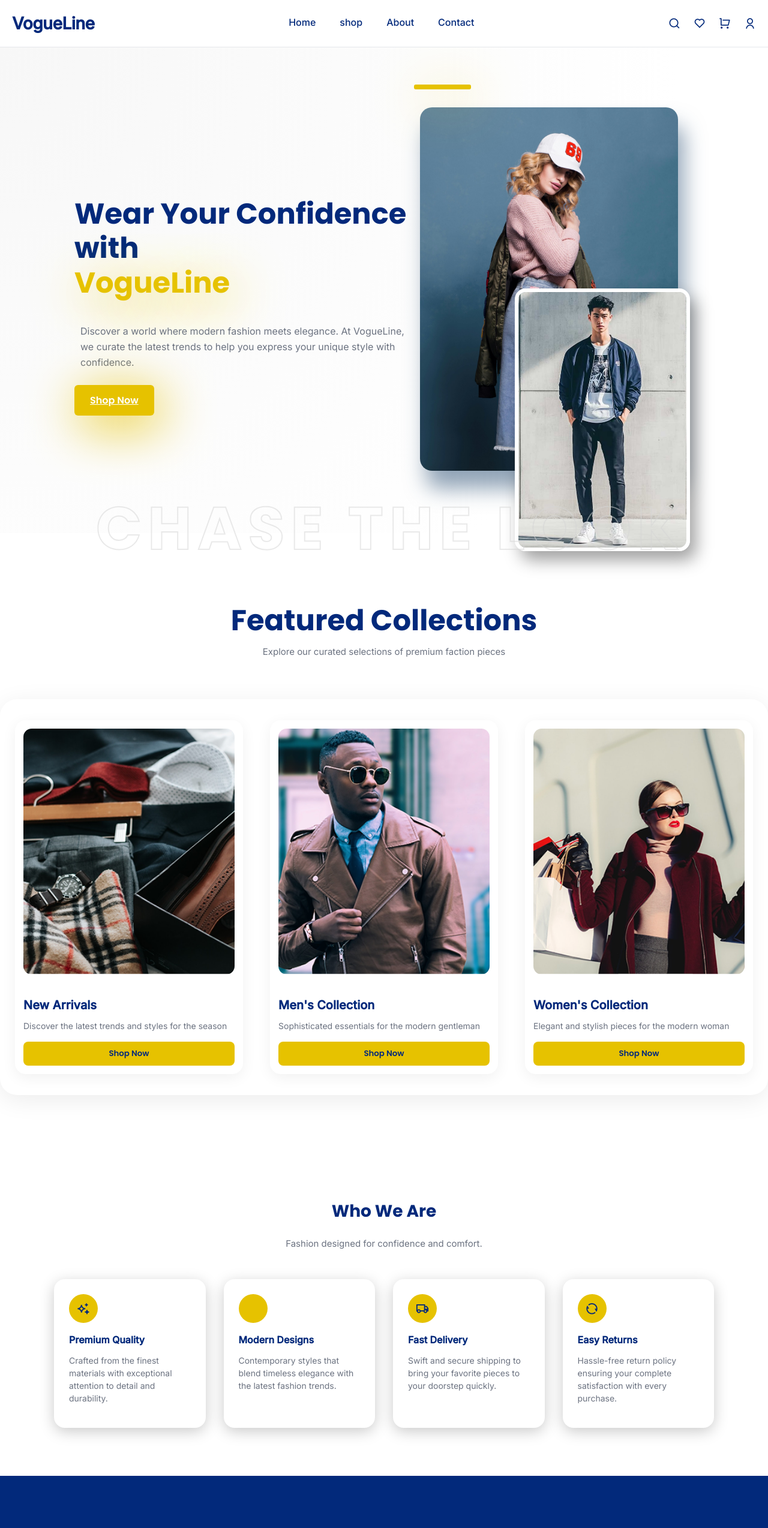
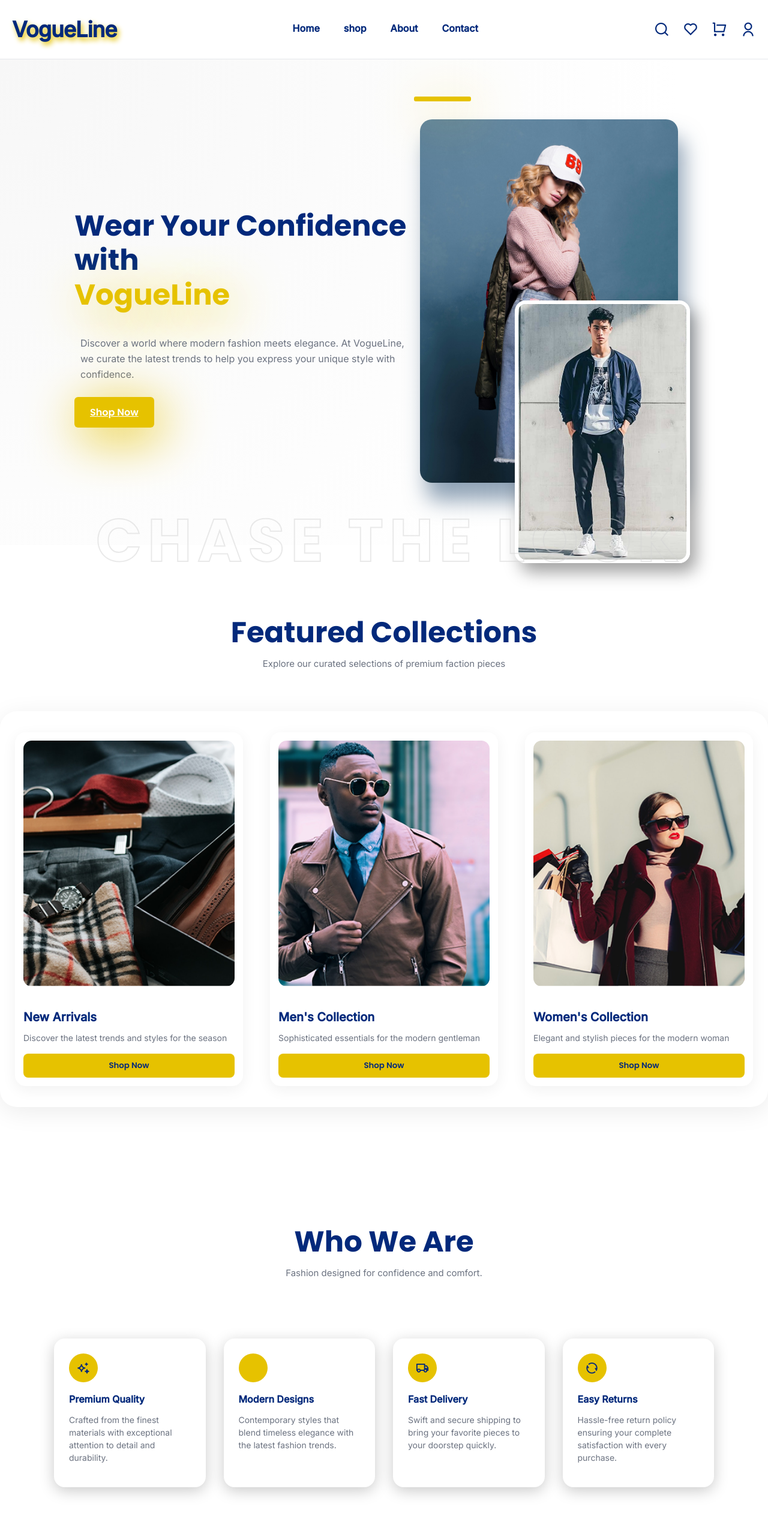
Before and after one commit to Sachithra03/VogueLine, a React (Vite) app: page / in a window 1280 px wide. Shown: the top 2548 px of the page at 60% size. Built offline with nearby package versions, Linux system fonts and the light colour scheme.

Commit message:
Enhance Navbar and About section styles for improved responsiveness and aesthetics

```diff
--- a/src/components/Navbar.jsx
+++ b/src/components/Navbar.jsx
@@ -5,7 +5,7 @@
         <header className="navbar">
             <div className="nav-container">
 
-                <div className="nav-logo">VogueLine</div>
+                <a href="#hero" className="nav-logo">VogueLine</a>
 
                 {/* Center-linkes */}
                 <nav className="nav-links">
--- a/src/styles/about.css
+++ b/src/styles/about.css
@@ -7,7 +7,7 @@
 
 /* title */
 .about-title{
-    font-size: 28px;
+    font-size: 48px;
     font-family: "Poppins", sans-serif;
     font-weight: 700;
     color: var(--primary);
@@ -15,8 +15,8 @@
 .about-subtitle{
     font-size: 15px;
     color: #6b7280;
-    margin-top: 6px;
-    margin-bottom: 50px;
+    margin-top: -34px;
+    margin-bottom: 100px;
 }
 
 /* about content */
--- a/src/styles/navbar.css
+++ b/src/styles/navbar.css
@@ -9,8 +9,8 @@
 }
 
 .nav-container {
-  max-width: 1250px;
-  margin: 0 auto;
+  max-width: 1400px;
+  margin: 5px auto;
   padding: 22px 20px;
   display: flex;
   align-items: center;
@@ -19,10 +19,17 @@
 
 /* logo */
 .nav-logo {
-  font-size: 28px;
-  font-weight: 700;
+  font-size: 36px;
+  font-weight: 800;
   color: var(--primary);
-  letter-spacing: -0.5px;
+  letter-spacing: -0.9px;
+  text-shadow: 3px 5px 9px var(--accent);
+  text-decoration: none;
+}
+
+.nav-logo:hover {
+  color: var(--accent);
+  transition: 0.2s ease;
 }
 
 /* nav links */
@@ -34,7 +41,7 @@
 .nav-links a {
   font-size: 16px;
   color: var(--primary);
-  font-weight: 500;
+  font-weight: 600;
   text-decoration: none;
   padding-bottom: 5px;
   position: relative;
@@ -61,7 +68,7 @@
 .nav-icons {
   display: flex;
   gap: 22px;
-  font-size: 20px;
+  font-size: 26px;
   color: var(--primary);
   cursor: pointer;
 }
```
